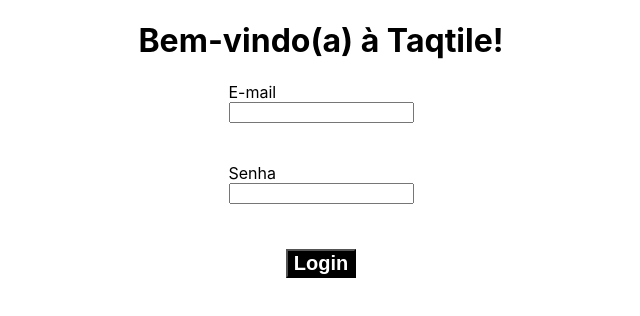
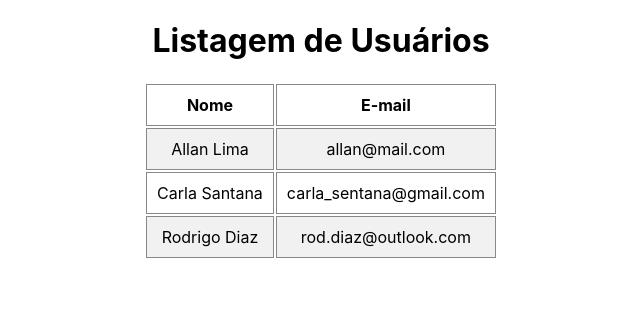
Before and after one commit to indigotech/onboard-allan-lima, a React (Create React App) app: page /app/users in a window 1280 px wide. Before the commit this address led to /app/login. Shown: the top 316 px of the page, without its empty margins (319-959 px from the left). Built offline with nearby package versions, Linux system fonts and the light colour scheme.

Commit message:
Added users list page

```diff
--- a/src/index.tsx
+++ b/src/index.tsx
@@ -7,7 +7,7 @@ import reportWebVitals from './reportWebVitals';
 import { ApolloClient, InMemoryCache, ApolloProvider, createHttpLink } from '@apollo/client';
 import { CookiesProvider } from 'react-cookie';
 import { BrowserRouter, Route, Routes, Navigate } from 'react-router-dom';
-import ContentPage from './pages/content.page';
+import UsersListPage from './pages/users-list.page';
 
 const link = createHttpLink({
   uri: 'https://tq-template-server-sample.herokuapp.com/graphql',
@@ -28,7 +28,7 @@ ReactDOM.render(
         <BrowserRouter>
           <Routes>
             <Route path='/app' element={<App></App>}>
-              <Route path='content' element={<ContentPage></ContentPage>} />
+              <Route path='users' element={<UsersListPage></UsersListPage>} />
               <Route path='login' element={<LoginPage />} />
             </Route>
             <Route
--- /dev/null
+++ b/src/mock-user-list.tsx
@@ -0,0 +1,16 @@
+import { User } from "types";
+
+export const mockUserList: User[] = [
+  {
+    name: "Allan Lima",
+    email: "allan@mail.com"
+  },
+  {
+    name: "Carla Santana",
+    email: "carla_sentana@gmail.com"
+  },
+  {
+    name: "Rodrigo Diaz",
+    email: "rod.diaz@outlook.com"
+  }
+];
--- a/src/pages/content.page.tsx
+++ /dev/null
@@ -1,11 +0,0 @@
-import React from 'react';
-
-function ContentPage() {
-  return (
-    <div>
-      <h1>Página inicialmente em branco!</h1>
-    </div>
-  );
-}
-
-export default ContentPage;
--- a/src/pages/login.page.tsx
+++ b/src/pages/login.page.tsx
@@ -40,7 +40,7 @@ function LoginPage() {
         variables: { email: email, password: password },
         onCompleted: ({ login }) => {
           setCookie('token', login.token);
-          navigate('/app/content');
+          navigate('/app/users');
         },
       });
     }
--- /dev/null
+++ b/src/pages/users-list.page.style.css
@@ -0,0 +1,15 @@
+th,
+td {
+  border: 1px solid rgb(136, 136, 136);
+  padding: 10px;
+}
+
+tr:nth-child(even) {
+  background-color: rgb(241, 241, 241);
+}
+
+.UsersListContainer {
+  display: flex;
+  flex-direction: column;
+  align-items: center;
+}
--- /dev/null
+++ b/src/pages/users-list.page.tsx
@@ -0,0 +1,30 @@
+import React from 'react';
+import { mockUserList } from 'mock-user-list';
+import { User } from 'types';
+import './users-list.page.style.css';
+
+function UsersListPage() {
+  const users: User[] = mockUserList;
+
+  return (
+    <div className='UsersListContainer'>
+      <h1>Listagem de Usuários</h1>
+      <table>
+        <tr>
+          <th>Nome</th>
+          <th>E-mail</th>
+        </tr>
+        {users.map((user: User) => {
+          return (
+            <tr key={user.name}>
+              <td>{user.name}</td>
+              <td>{user.email}</td>
+            </tr>
+          );
+        })}
+      </table>
+    </div>
+  );
+}
+
+export default UsersListPage;
--- /dev/null
+++ b/src/types.ts
@@ -0,0 +1,4 @@
+export interface User {
+  name: string;
+  email: string;
+}
```
